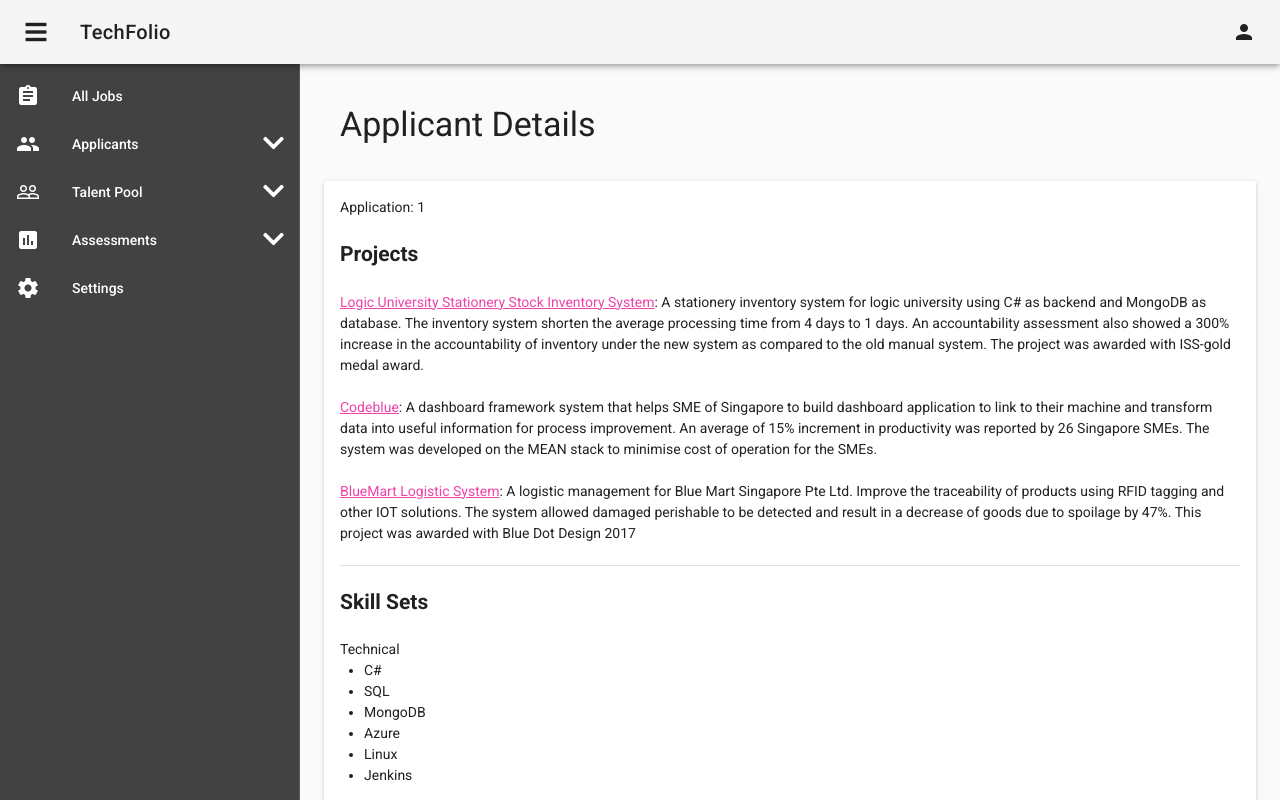
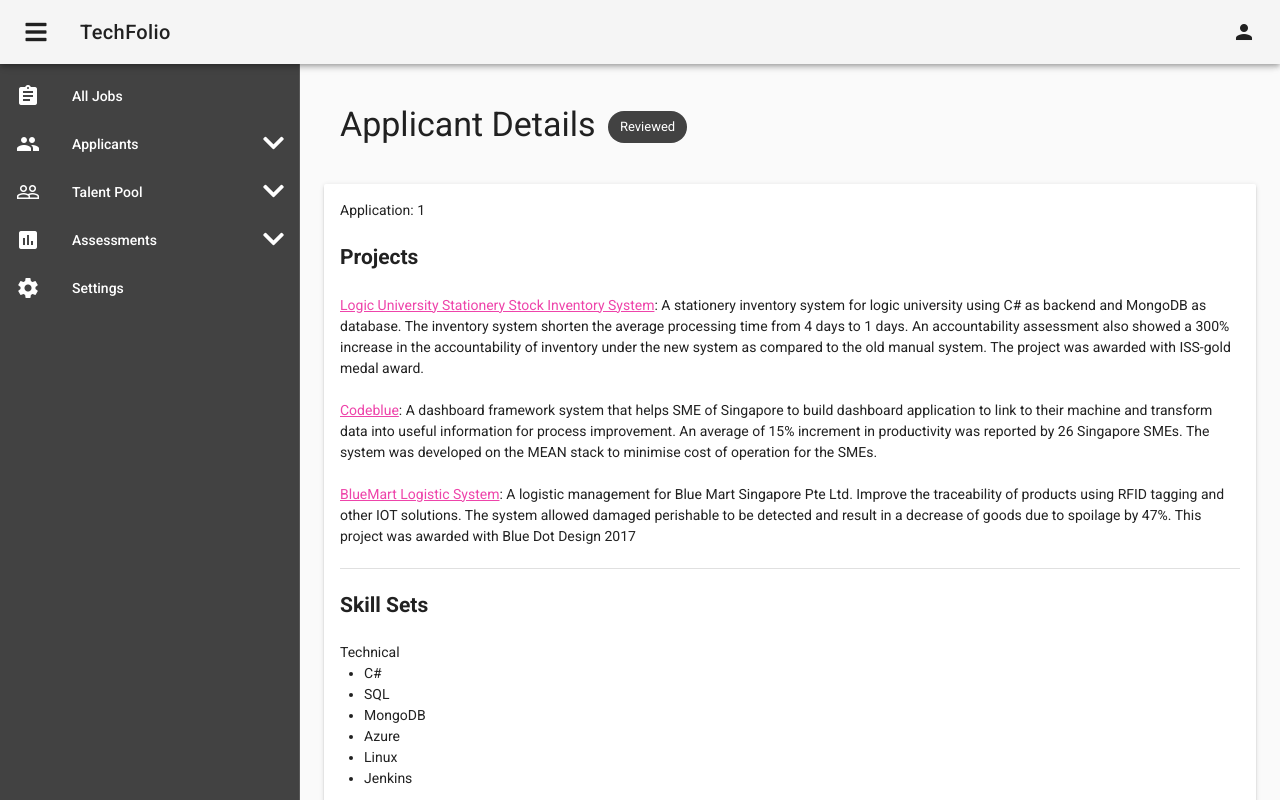
Before and after one commit to douglasleekiathui/wwcode, a Vue app: page /wwcode/jobs/1/applicant/1 in a window 1280 px wide. Shown: the top 800 px of the page. Built offline with nearby package versions, Linux system fonts and the light colour scheme.

Commit message:
chip for applicants details

```diff
--- a/src/components/jobs/Applicant.vue
+++ b/src/components/jobs/Applicant.vue
@@ -1,13 +1,12 @@
 <template>
   <v-container>
-    <div class="pa-3 display-1">Applicant Details</div>
+    <div class="pa-3 display-1">Applicant Details <v-chip :color="getChipColor(item.status)" text-color="white">{{ item.status }}</v-chip></div>
     <br/>
     <v-layout align-center justify-center>
     <v-card width="">
         <v-card-text>
             <div>Application: {{item.id}}</div>
             <br>
-            <!-- <div>Status: Todo</div> -->
             <div><h2>Projects</h2></div>
             <div v-for="(Projects,i) in item.Projects" :key="i">
               <br>
@@ -250,6 +249,7 @@ export default {
         console.log(this.$route.params.applicant);
         var items =[
             {id:1,
+            status:"Reviewed",
             Projects:[{name:"Logic University Stationery Stock Inventory System", url:"http://www.LUSSIS.com",writeup:"A stationery inventory system for logic university using C# as backend and MongoDB as database. The inventory system shorten the average processing time from 4 days to 1 days. An accountability assessment also showed a 300% increase in the accountability of inventory under the new system as compared to the old manual system. The project was awarded with ISS-gold medal award."},{name:"Codeblue", url:"http://www.google.com",writeup:"A dashboard framework system that helps SME of Singapore to build dashboard application to link to their machine and transform data into useful information for process improvement. An average of 15% increment in productivity was reported by 26 Singapore SMEs. The system was developed on the MEAN stack to minimise cost of operation for the SMEs."},{name:"BlueMart Logistic System", url:"http://www.bluemart.com",writeup:"A logistic management for Blue Mart Singapore Pte Ltd. Improve the traceability of products using RFID tagging and other IOT solutions. The system allowed damaged perishable to be detected and result in a decrease of goods due to spoilage by 47%. This project was awarded with Blue Dot Design 2017"}],
             TechnicalSkills:["C#", "SQL", "MongoDB", "Azure", "Linux", "Jenkins"],
             OtherSkills:["Project Management", "Six Sigma", "Manufacturing Domain"],
@@ -258,6 +258,7 @@ export default {
             CompanyTest:[{name:"Advance Java", url:"http://www.google.com", number:80}, {name:"Basic SQL", url:"http://www.yahoo.com", number:20}]
             },
             {id:2,
+            status:"Invited",
             Projects:[{name:"Theslos University HR System", url:"http://www.google.com", writeup:"A HR system for Theslos University using Java and spring framework. The average processing time of candidate improved from 14 days to 3 days while satifaction of employees improved by 35%"}, {name:"BoothsWorth Architecture Drawing Application", url:"http://www.google.com", writeup:"A drawing application that integrates AutoCAD with BootsWorth Internal Project Managaement System that provide better monitoring and cost estimation for the company. BootsWorth reported a 300% incremenet of cost estimation accuracy and directors were able to closely monitor projects."}],
             TechnicalSkills:["Java", "HTML", "CSS", "React", "Structs", "Fortran"],
             OtherSkills:["Work Health Safety", "Finance & Banking"],
@@ -283,7 +284,12 @@ export default {
           :value >= 50 ? "yellow accent-2"
           :value >= 30 ? "orange accent-2"
           : "red"
-        }
+        },
+        getChipColor(status) {
+        return status === 'New' ? 'primary'
+          : status === 'Reviewed' ? 'secondary'
+            : status === 'Invited' ? 'success' : 'danger'
+      }
 
     }
 }
```
